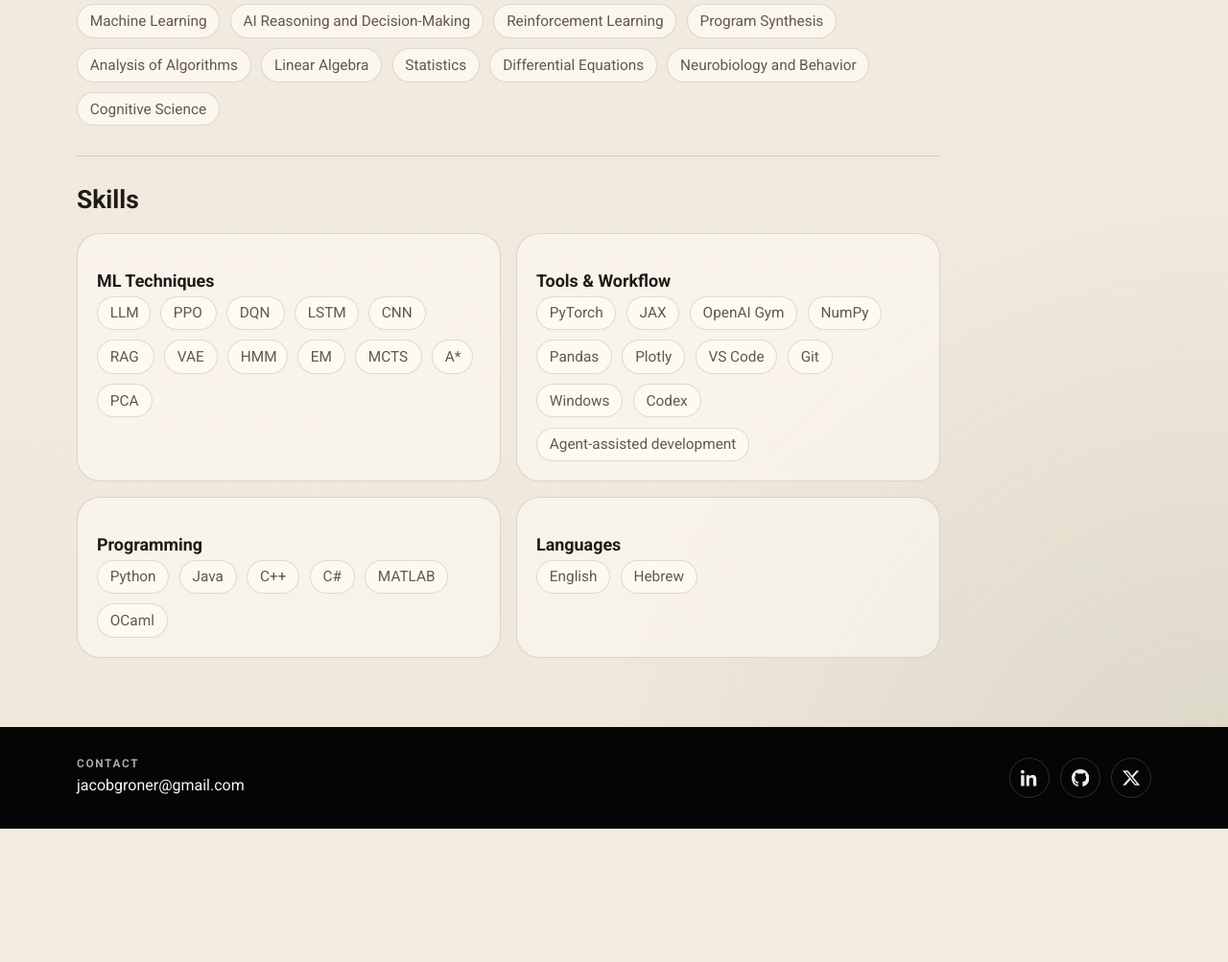
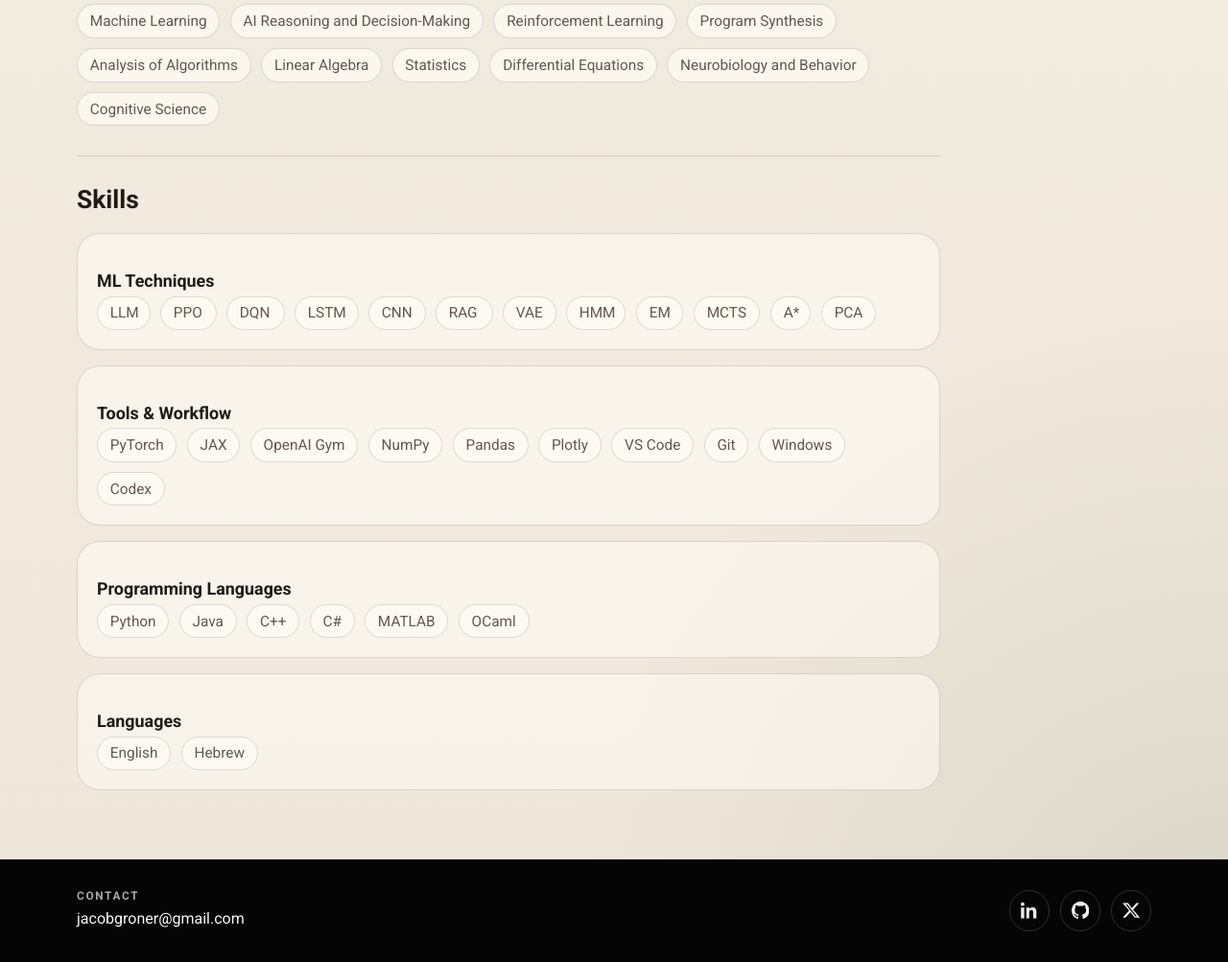
Before and after one commit to Jgroner11/personal-website, a PHP site: page /cv.html in a window 1280 px wide. Shown: the part 1596-2599 px from the top of the page at 96% size. Before the commit the page ends 2460 px from the top, so only its background shows below. Run offline with PHP 8.4, Linux system fonts and the light colour scheme.

Commit message:
clean up cv page

```diff
--- a/css/styles.css
+++ b/css/styles.css
@@ -471,7 +471,7 @@ p {
 
 .cv-skill-grid {
   display: grid;
-  grid-template-columns: repeat(2, minmax(0, 1fr));
+  grid-template-columns: 1fr;
   gap: 1rem;
 }
 
--- a/cv.html
+++ b/cv.html
@@ -157,12 +157,11 @@
               <li>Git</li>
               <li>Windows</li>
               <li>Codex</li>
-              <li>Agent-assisted development</li>
             </ul>
           </article>
 
           <article class="cv-skill-card">
-            <h3>Programming</h3>
+            <h3>Programming Languages</h3>
             <ul class="cv-pill-list">
               <li>Python</li>
               <li>Java</li>
```
